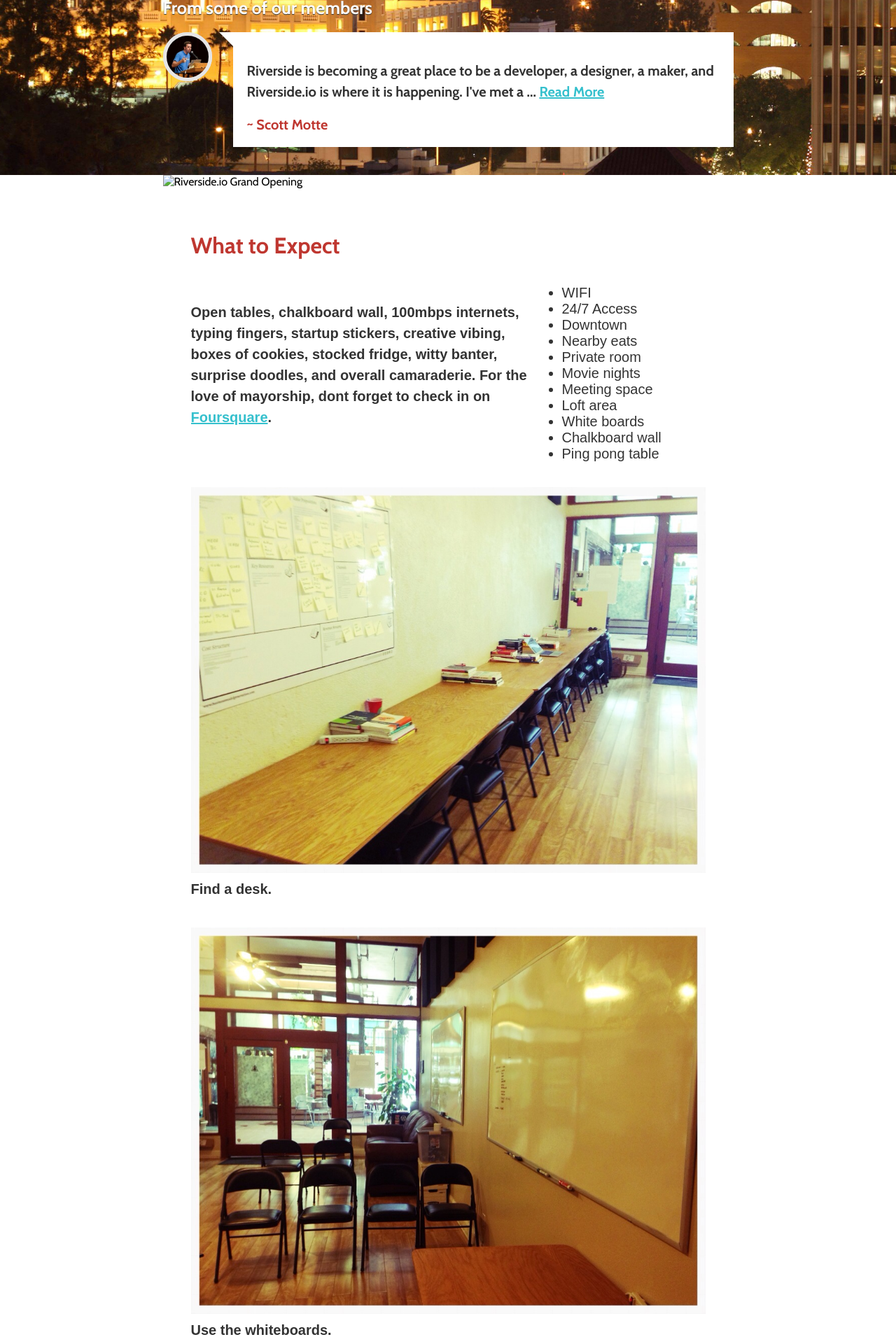
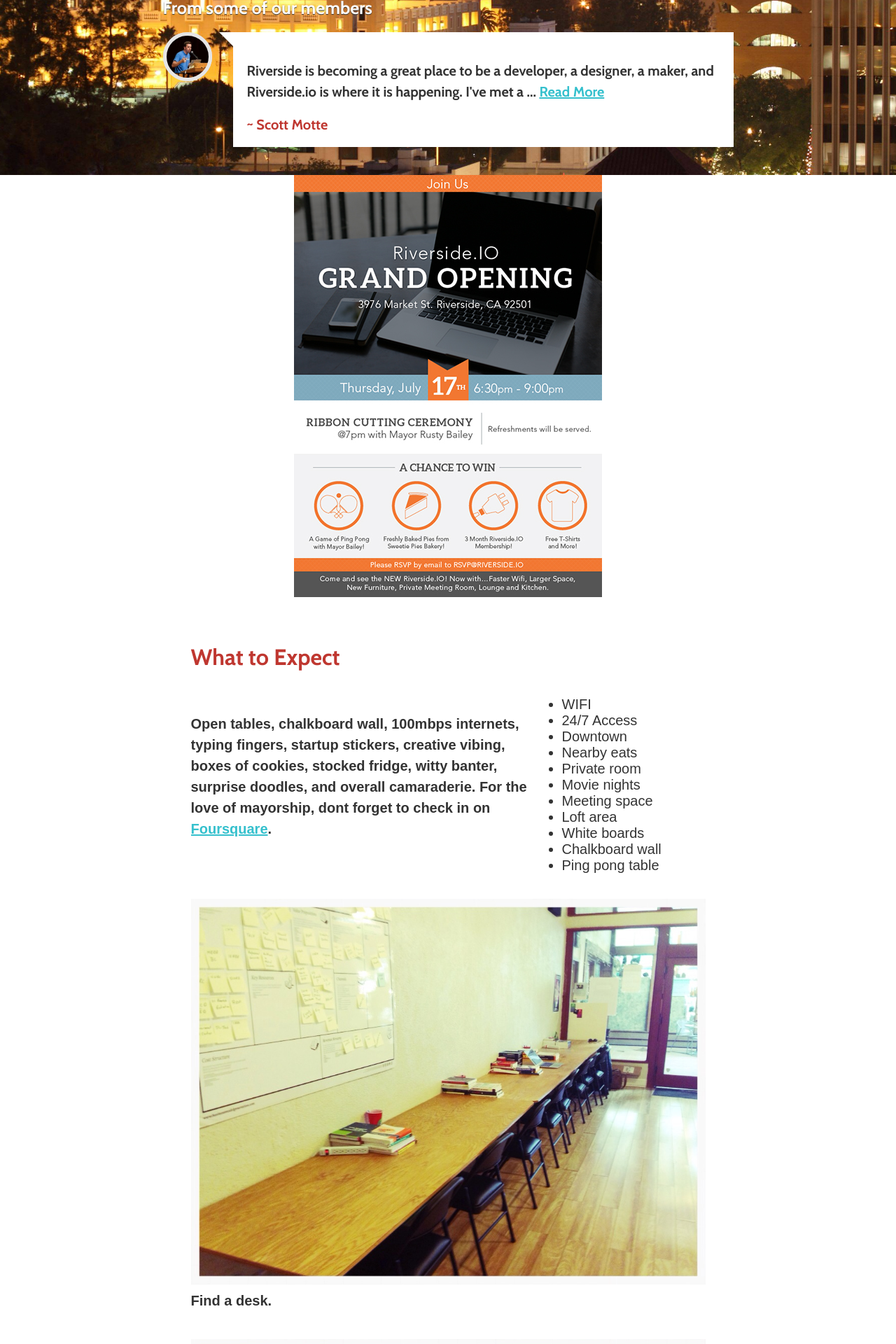
Before and after one commit to riversideio/riversideio.github.io, a Jekyll site: the page built from index.html, in a window 1280 px wide. Shown: the part 401-2321 px from the top of the page at 70% size. Built offline with Jekyll 4.4.1, drawn with Linux system fonts in a browser that asks for light colours; nearby versions of some CDN libraries; some web fonts are replaced; Markdown is read by kramdown in place of the engine named in the settings.

Commit message:
centering and fixing path for grandopening flyer

```diff
--- a/index.html
+++ b/index.html
@@ -36,8 +36,8 @@
     </div>
 </div>
 <div class="clearfix"></div>
-<div class="events">
-    <img src="./img/events/grandopening.jpg" alt="Riverside.io Grand Opening"/>
+<div class="events" style="text-align:center">
+    <img src="./img/grandopening.jpg" alt="Riverside.io Grand Opening"/>
 </div>
 <div class="expect">
   <h1>What to Expect</h1>
```
